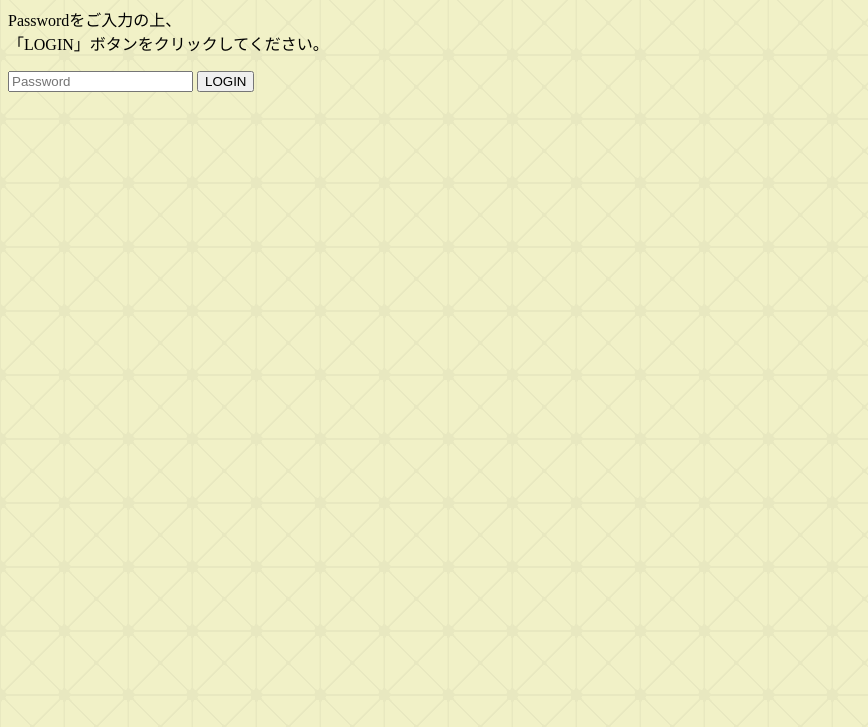
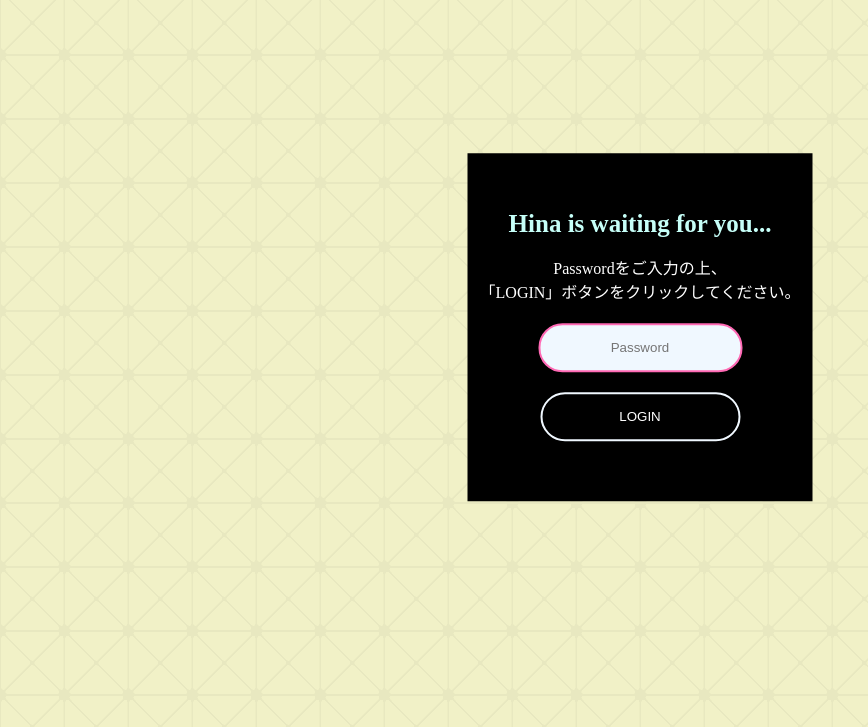
Before and after one commit to hinahikawa0320/hinahikawa, a plain HTML site: page scroll_change/login.html in a window 1280 px wide. Shown: the part 73-800 px from the top of the page, without its empty margins (0-868 px from the left). Drawn offline with Linux system fonts and the light colour scheme.

Commit message:
Update style.css

```diff
--- a/scroll_change/style.css
+++ b/scroll_change/style.css
@@ -283,6 +283,8 @@ body{
     color: #4a4a4a;
 }
 .please{
+    font-size: 12px;
+    text-align: center;
     font-size: 19px;
     margin-top: 0px;
     margin-left: 0px;
@@ -324,3 +326,73 @@ img.hina_hikawa_bg {
     height: 177px;
 
 }
+/*------------------------------------login------------------------------------*/
+
+
+  .login_form_top {
+    width: 325px;
+    padding: 40px 10px;
+    position: absolute;
+    top: 50%;
+    left: 50%;
+    transform: translate(-50%,-50%);
+    background-color: #000;
+    text-align: center;
+  }
+
+  .pass1 {
+    color: white;
+    font-weight: 420;
+  }
+
+  .p {
+    font-size: 10px;
+  }
+
+  .password {
+    border: 0;
+    background: none;
+    display: block;
+    margin: 20px auto;
+    border: 2px solid #ff69b4;
+    padding: 15px 10px;
+    width: 180px;
+    outline: none;
+    border-radius: 24px;
+    transition: 0.25s;
+    text-align: center;
+  }
+
+  .password {
+    width: 180px;
+    background-color: #f0f8ff;
+  }
+
+  .login[type = "submit"]{
+    border: 0;
+    background: none;
+    display: block;
+    margin: 20px auto;
+    border: 2px solid #f0f8ff;
+    padding: 15px 10px;
+    width: 200px;
+    outline: none;
+    color: white;
+    border-radius: 25px;
+    transition: 0.25s;
+    text-align: center;
+    cursor: pointer;
+  }
+
+  .login[type = "submit"]:hover {
+    background-color: #ff69b4;
+    border: 2px solid #ff69b4;
+  }
+  .span1{
+    color: #f62156;
+  }
+  .title1{
+    color: #c6fff8;
+    font-size: 25px;
+  }
+  /*------------------------------------login------------------------------------*/
```
